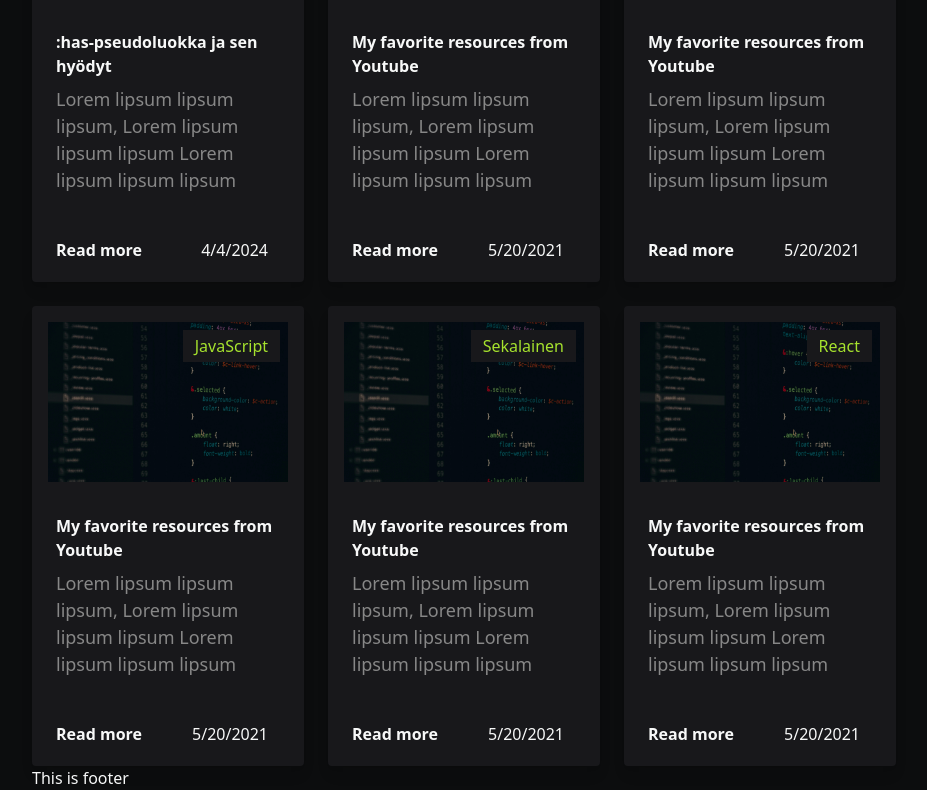
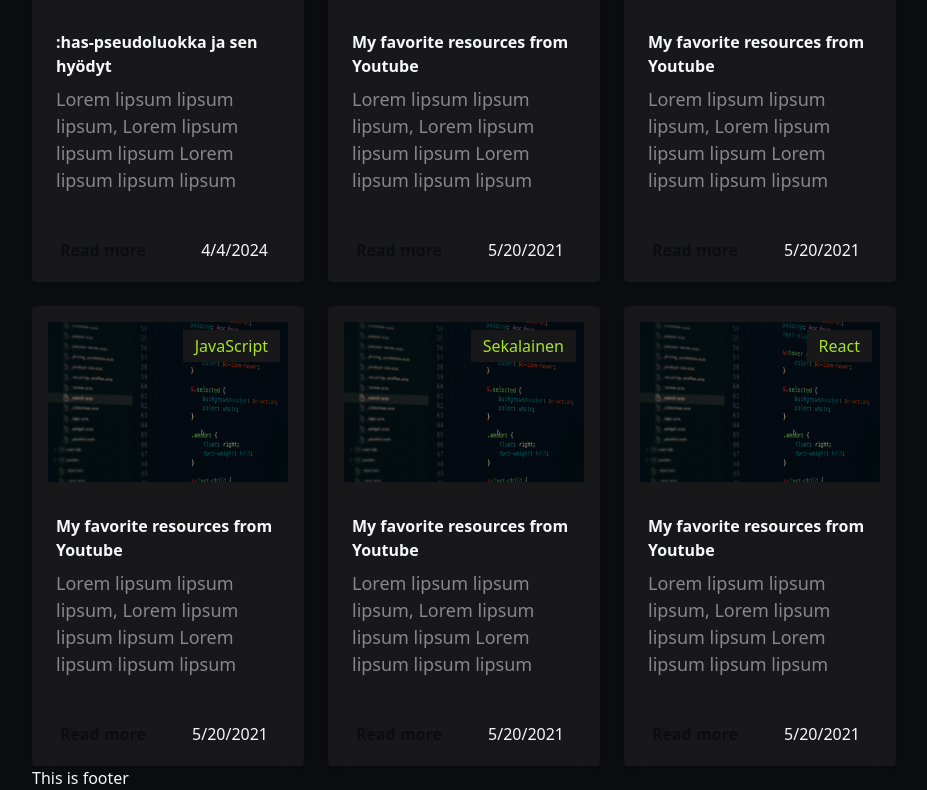
Before and after one commit to juusorutanen/fronttivinkit, a Next.js app: page / in a window 1280 px wide. Shown: the part 958-1748 px from the top of the page, without its empty margins (176-1103 px from the left). Built offline with nearby package versions, Linux system fonts and the light colour scheme.

Commit message:
small design changes

```diff
--- a/components/Card/PostCard.js
+++ b/components/Card/PostCard.js
@@ -28,10 +28,10 @@ export default function PostCard({ post }) {
             <p className="text-light-gray text-base mb-2">{post.description}</p>
           </div>
           <div className="px-6 py-4 flex justify-between items-center">
-            <span className="font-bold text-blue-500 hover:text-blue-700">
+            <span className="font-bold text-bg bg-accent-purple p-1 rounded-md">
               Read more
             </span>
-            <div className="px-3 py-1 bg-blue-200 text-blue-800 rounded-full text-sm">
+            <div className="px-3 py-1 rounded-full text-sm">
               <p className="text-gray-500 text-sm">{formattedDate}</p>
             </div>
           </div>
```
